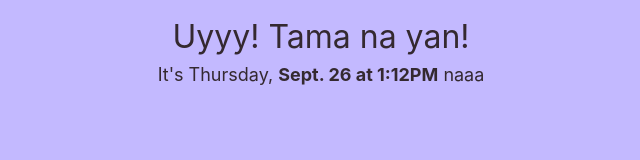
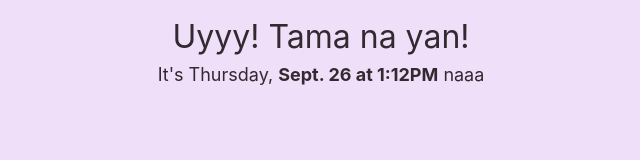
Before and after one commit to pilista/conyo, a plain HTML site: page index.html in a window 1280 px wide. Shown: the whole page, without its empty margins (319-959 px from the left). Drawn offline with Linux system fonts and the light colour scheme.

Commit message:
Update index.html

```diff
--- a/index.html
+++ b/index.html
@@ -18,7 +18,7 @@
         }
 
         body {
-            background-color: #C3B9FF;
+            background-color: #efdff9;
         }
     </style>
 </head>
```
